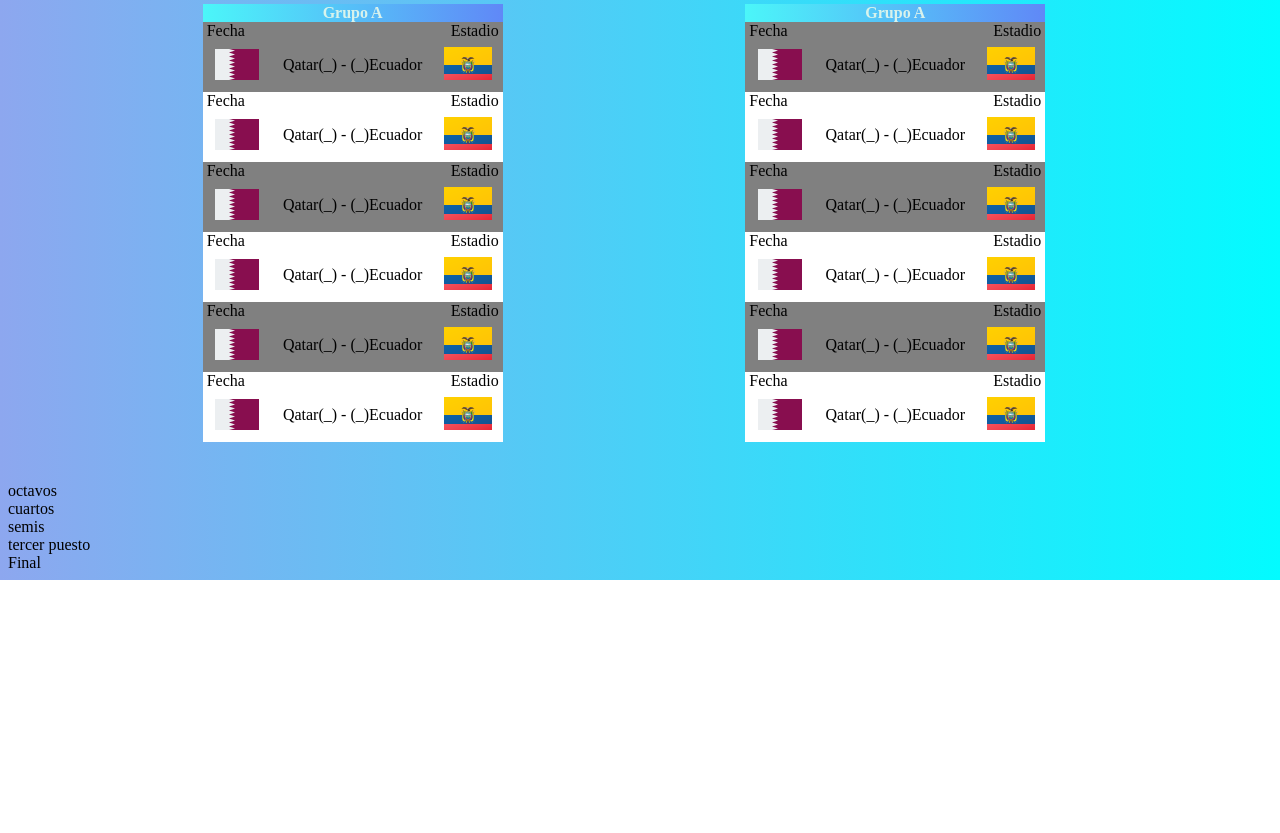
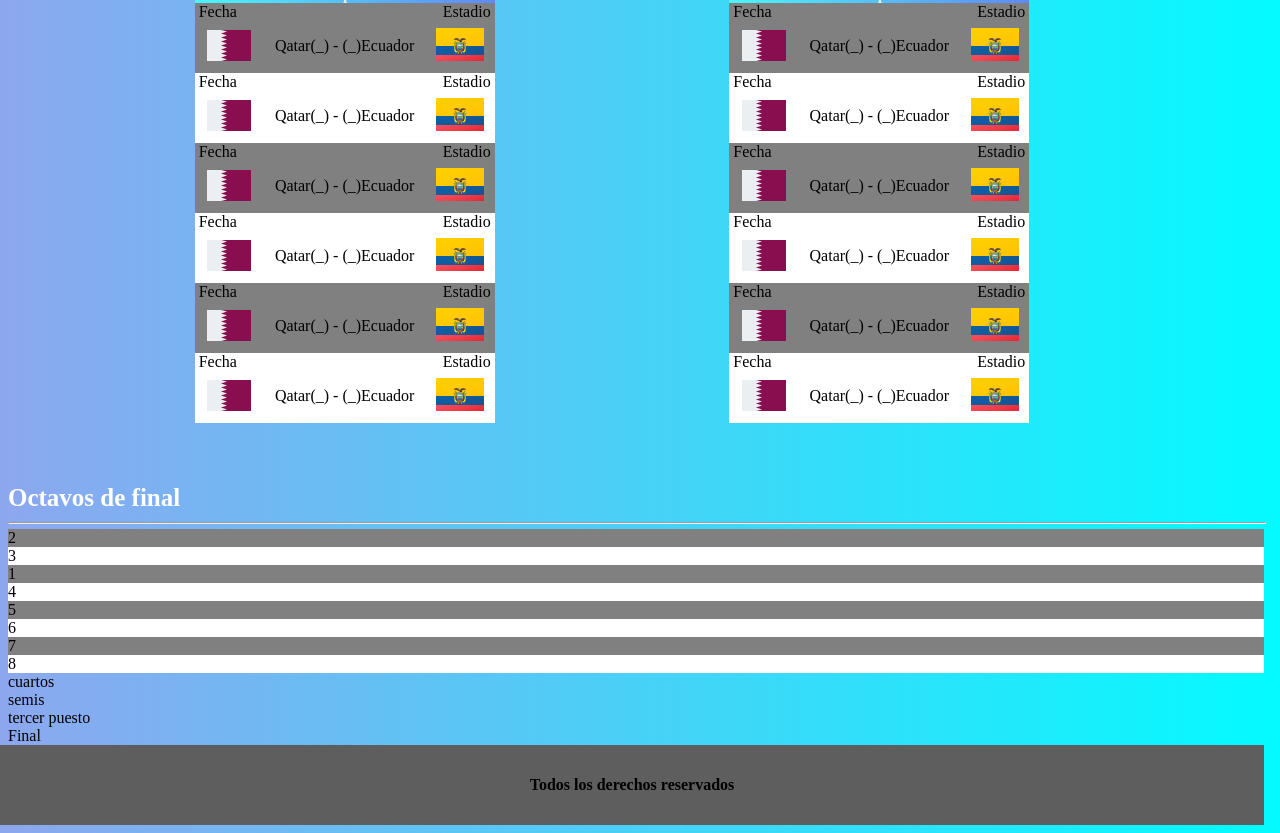
Before and after one commit to osobuxs/Fixture-desafio-rollingCode, a plain HTML site: page index.html in a window 1280 px wide. Shown: the part 1394-2227 px from the top of the page. Before the commit the page ends 1974 px from the top, so only its background shows below. Drawn offline with Linux system fonts and the light colour scheme.

Commit message:
segundo fix

```diff
--- a/css/index.css
+++ b/css/index.css
@@ -1,18 +1,28 @@
 body {
   margin-top: -8px;
-  width: 100%;
   background-image: linear-gradient(
     to right,
     rgb(141, 167, 239),
     rgb(3, 251, 255)
   );
 }
+h2{
+  color: white;
+  font-weight: bold;
+  font-size: 25px;
+  margin-bottom: 5px;
+}
+hr{
+  width: 100%;
+  margin-top: 5px;
+  margin-bottom: 5px;
+}
 nav {
   height: 45px;
   width: 100%;
   background-color: rgb(93, 93, 93);
   display: flex;
-  margin-left: -8px;
+  margin: 0 -10px;
 }
 nav ul {
   margin-left: -32px;
@@ -47,9 +57,12 @@ footer {
   justify-content: center;
   font-weight: bold;
   margin: 0 -8px;
-  position: absolute;
-  bottom: 0;
+  /* position: absolute;
+  bottom: 0; */
   width: 100%;
+}
+main{
+  margin-right: 8px;
 }
 main section {
   display: flex;
@@ -110,3 +123,16 @@ main section div article {
   margin-right: 40px;
   margin-bottom: 20px;
 }
+.octavosBlanco{
+  background-color: white;
+  margin-top: 0px;
+  margin-bottom: 0px;
+  width: 100%;
+  margin-right: -8px;
+}
+.octavosGris{
+  background-color: grey;
+  margin-top: 0px;
+  margin-bottom: 0px;
+  width: 100%;
+}
--- a/index.html
+++ b/index.html
@@ -20,9 +20,10 @@
     </nav>
     <header><img src="./Img/QatarHorizontal.png" alt="Logo Qatar" /></header>
     <main>
+      <!-- seccion de fixture -->
       <section>
         <h2>Fase de grupos</h2>
-        <hr style="width: 100%" />
+        <hr />
         <div class="grupos">
           <!-- Articule grupo A -->
           <articule class="grupoIndividual"
@@ -850,12 +851,27 @@
           ></articule>
         </div>
       </section>
-      <section>octavos</section>
+      <!-- seccion Octavos -->
+      <section>
+        <h2>Octavos de final</h2>
+        <hr />
+        <div>
+          <p class="octavosGris">2</p>
+          <p class="octavosBlanco">3</p>
+          <p class="octavosGris">1</p>
+          <p class="octavosBlanco">4</p>
+          <p class="octavosGris">5</p>
+          <p class="octavosBlanco">6</p>
+          <p class="octavosGris">7</p>
+          <p class="octavosBlanco">8</p>
+        </div>
+      </section>
       <section>cuartos</section>
       <section>semis</section>
       <section>tercer puesto</section>
       <section>Final</section>
     </main>
-    <!-- <footer>Todos los derechos reservados</footer> -->
+    <footer>Todos los derechos reservados</footer>
   </body>
+
 </html>
```
